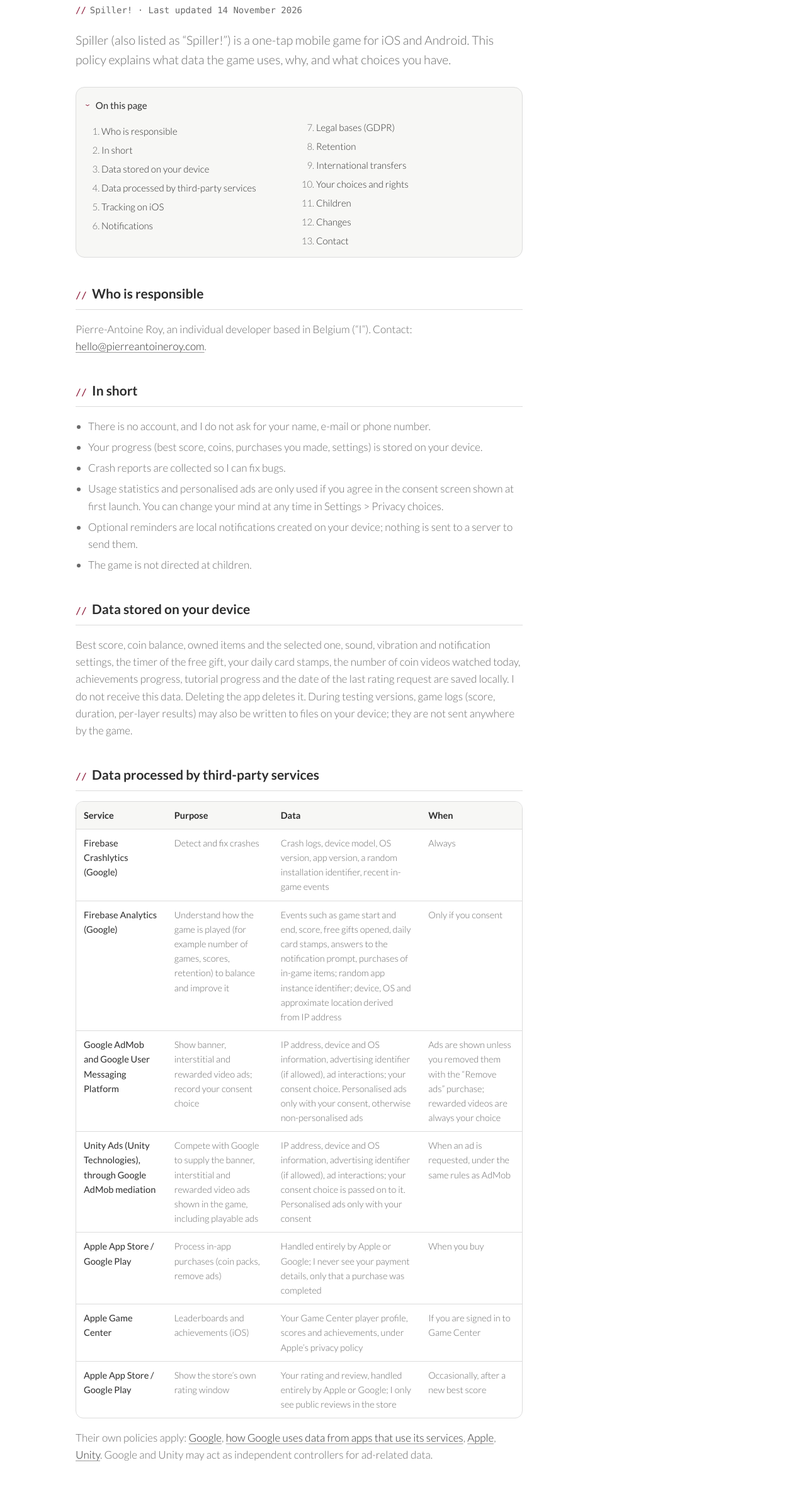
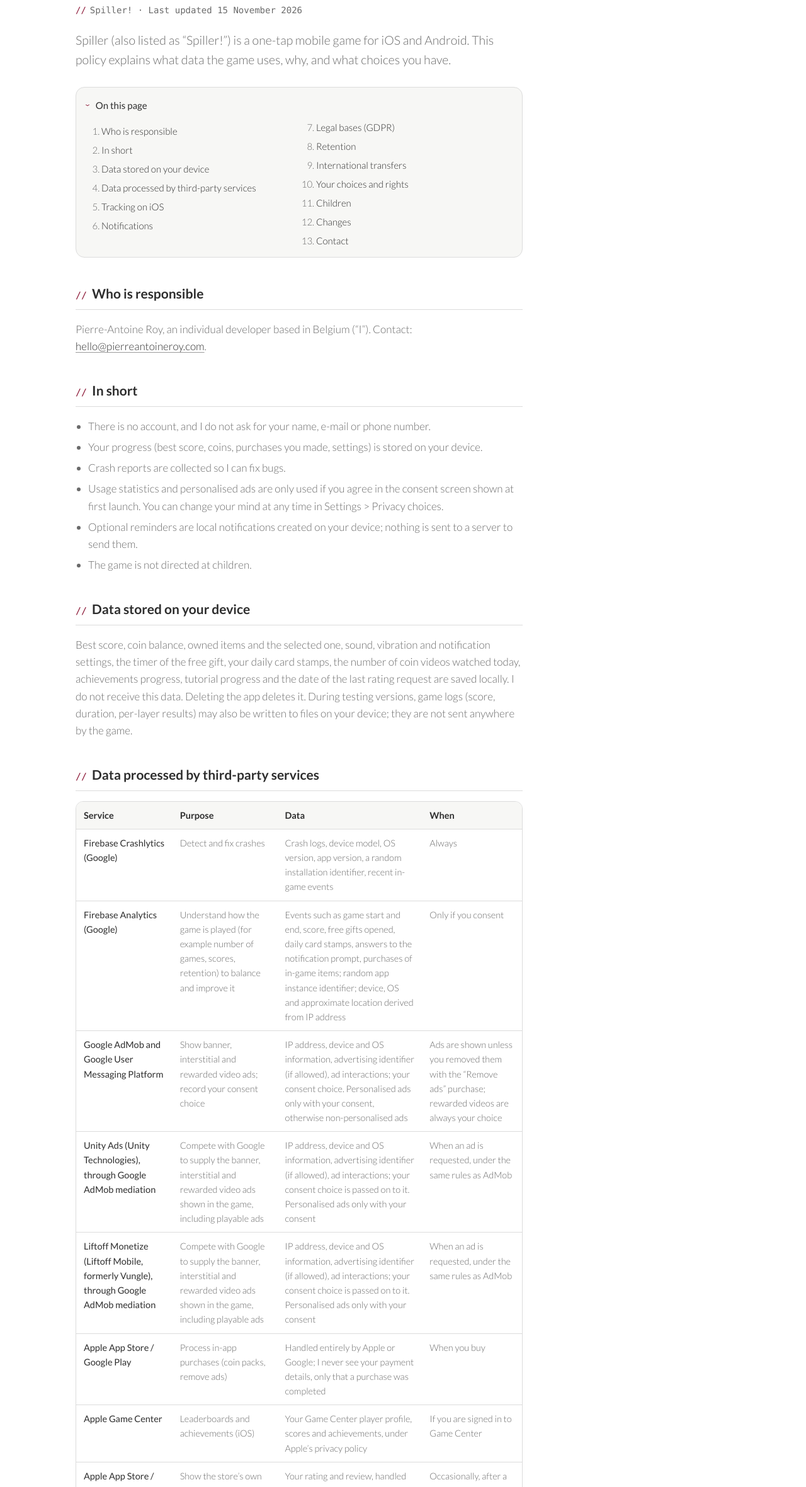
Before and after one commit to pierrealcideroy/pierrealcideroy.github.io, a plain HTML site: page spiller/privacy/index.html in a window 1280 px wide. Shown: the part 192-2553 px from the top of the page at 63% size. Drawn offline with Linux system fonts and the light colour scheme; no server answers.

Commit message:
Spiller privacy policy: add Liftoff Monetize (AdMob mediation)

```diff
--- a/spiller/privacy/index.html
+++ b/spiller/privacy/index.html
@@ -87,7 +87,7 @@
 <article class="prose">
   <nav class="crumbs" aria-label="Breadcrumb"><a href="/">Pierre-Antoine Roy</a> <span aria-hidden="true">/</span> <a href="/spiller/">Spiller!</a> <span aria-hidden="true">/</span> <span aria-current="page">Privacy policy</span></nav>
   <h1>Privacy policy<span class="caret" aria-hidden="true"></span></h1>
-  <p class="updated"><span class="slash">//</span>Spiller! · Last updated <time datetime="2026-11-14">14 November 2026</time></p>
+  <p class="updated"><span class="slash">//</span>Spiller! · Last updated <time datetime="2026-11-15">15 November 2026</time></p>
   <p class="lede">Spiller (also listed as &ldquo;Spiller!&rdquo;) is a one-tap mobile game for iOS and Android. This policy explains what data the game uses, why, and what choices you have.</p>
   <details class="toc" open><summary><span class="arrow">›</span>On this page</summary><ol><li><a href="#who-is-responsible">Who is responsible</a></li><li><a href="#in-short">In short</a></li><li><a href="#data-stored-on-your-device">Data stored on your device</a></li><li><a href="#data-processed-by-third-party-services">Data processed by third-party services</a></li><li><a href="#tracking-on-ios">Tracking on iOS</a></li><li><a href="#notifications">Notifications</a></li><li><a href="#legal-bases-gdpr">Legal bases (GDPR)</a></li><li><a href="#retention">Retention</a></li><li><a href="#international-transfers">International transfers</a></li><li><a href="#your-choices-and-rights">Your choices and rights</a></li><li><a href="#children">Children</a></li><li><a href="#changes">Changes</a></li><li><a href="#contact">Contact</a></li></ol></details>
 <h2 id="who-is-responsible">Who is responsible</h2>
@@ -113,11 +113,12 @@
 <tr><td>Firebase Analytics (Google)</td><td>Understand how the game is played (for example number of games, scores, retention) to balance and improve it</td><td>Events such as game start and end, score, free gifts opened, daily card stamps, answers to the notification prompt, purchases of in-game items; random app instance identifier; device, OS and approximate location derived from IP address</td><td>Only if you consent</td></tr>
 <tr><td>Google AdMob and Google User Messaging Platform</td><td>Show banner, interstitial and rewarded video ads; record your consent choice</td><td>IP address, device and OS information, advertising identifier (if allowed), ad interactions; your consent choice. Personalised ads only with your consent, otherwise non-personalised ads</td><td>Ads are shown unless you removed them with the &ldquo;Remove ads&rdquo; purchase; rewarded videos are always your choice</td></tr>
 <tr><td>Unity Ads (Unity Technologies), through Google AdMob mediation</td><td>Compete with Google to supply the banner, interstitial and rewarded video ads shown in the game, including playable ads</td><td>IP address, device and OS information, advertising identifier (if allowed), ad interactions; your consent choice is passed on to it. Personalised ads only with your consent</td><td>When an ad is requested, under the same rules as AdMob</td></tr>
+<tr><td>Liftoff Monetize (Liftoff Mobile, formerly Vungle), through Google AdMob mediation</td><td>Compete with Google to supply the banner, interstitial and rewarded video ads shown in the game, including playable ads</td><td>IP address, device and OS information, advertising identifier (if allowed), ad interactions; your consent choice is passed on to it. Personalised ads only with your consent</td><td>When an ad is requested, under the same rules as AdMob</td></tr>
 <tr><td>Apple App Store / Google Play</td><td>Process in-app purchases (coin packs, remove ads)</td><td>Handled entirely by Apple or Google; I never see your payment details, only that a purchase was completed</td><td>When you buy</td></tr>
 <tr><td>Apple Game Center</td><td>Leaderboards and achievements (iOS)</td><td>Your Game Center player profile, scores and achievements, under Apple&rsquo;s privacy policy</td><td>If you are signed in to Game Center</td></tr>
 <tr><td>Apple App Store / Google Play</td><td>Show the store&rsquo;s own rating window</td><td>Your rating and review, handled entirely by Apple or Google; I only see public reviews in the store</td><td>Occasionally, after a new best score</td></tr>
 </table></div>
-<p>Their own policies apply: <a href="https://policies.google.com/privacy" target="_blank" rel="noopener">Google</a>, <a href="https://policies.google.com/technologies/partner-sites" target="_blank" rel="noopener">how Google uses data from apps that use its services</a>, <a href="https://www.apple.com/legal/privacy/" target="_blank" rel="noopener">Apple</a>, <a href="https://unity.com/legal/game-player-and-app-user-privacy-policy" target="_blank" rel="noopener">Unity</a>. Google and Unity may act as independent controllers for ad-related data.</p>
+<p>Their own policies apply: <a href="https://policies.google.com/privacy" target="_blank" rel="noopener">Google</a>, <a href="https://policies.google.com/technologies/partner-sites" target="_blank" rel="noopener">how Google uses data from apps that use its services</a>, <a href="https://www.apple.com/legal/privacy/" target="_blank" rel="noopener">Apple</a>, <a href="https://unity.com/legal/game-player-and-app-user-privacy-policy" target="_blank" rel="noopener">Unity</a>, <a href="https://liftoff.io/privacy-policy/" target="_blank" rel="noopener">Liftoff</a>. Google, Unity and Liftoff may act as independent controllers for ad-related data.</p>
 
 <h2 id="tracking-on-ios">Tracking on iOS</h2>
 <p>If Apple&rsquo;s App Tracking Transparency prompt appears, you can refuse. The game works the same either way; ads are then non-personalised.</p>
@@ -136,7 +137,7 @@
 <p>Crash and analytics data are kept by Google for the periods set in Firebase (at most 14 months for analytics events). Local data stays on your device until you delete the app.</p>
 
 <h2 id="international-transfers">International transfers</h2>
-<p>Google, Unity and Apple may process data outside the European Economic Area, relying on safeguards such as standard contractual clauses or the EU-US Data Privacy Framework.</p>
+<p>Google, Unity, Liftoff and Apple may process data outside the European Economic Area, relying on safeguards such as standard contractual clauses or the EU-US Data Privacy Framework.</p>
 
 <h2 id="your-choices-and-rights">Your choices and rights</h2>
 <ul>
```
